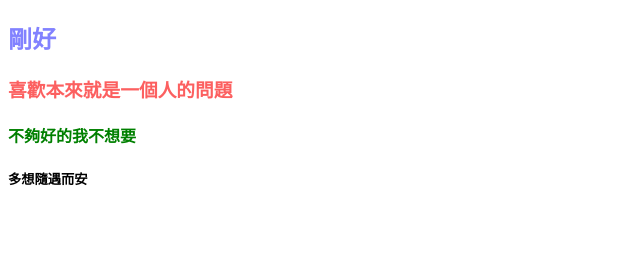
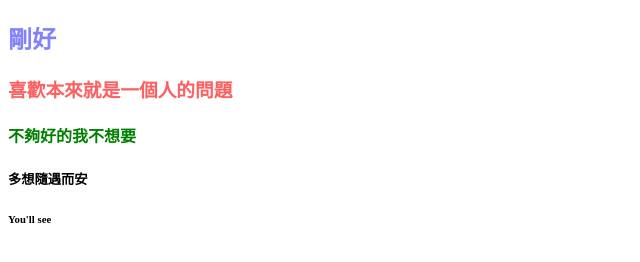
Before and after one commit to Irene0409/MyShop, a plain HTML site: page index.html in a window 1280 px wide. Shown: the full height of the page, 0-640 px from the left. Drawn offline with Linux system fonts and the light colour scheme.

Commit message:
新增index(h6)

```diff
--- a/index.html
+++ b/index.html
@@ -12,6 +12,7 @@
     <h3>喜歡本來就是一個人的問題</h3>
     <h4>不夠好的我不想要</h4>
     <h5>多想隨遇而安</h5>
+    <h6>You'll see</h6>
 
 </body>
 </html>
```
